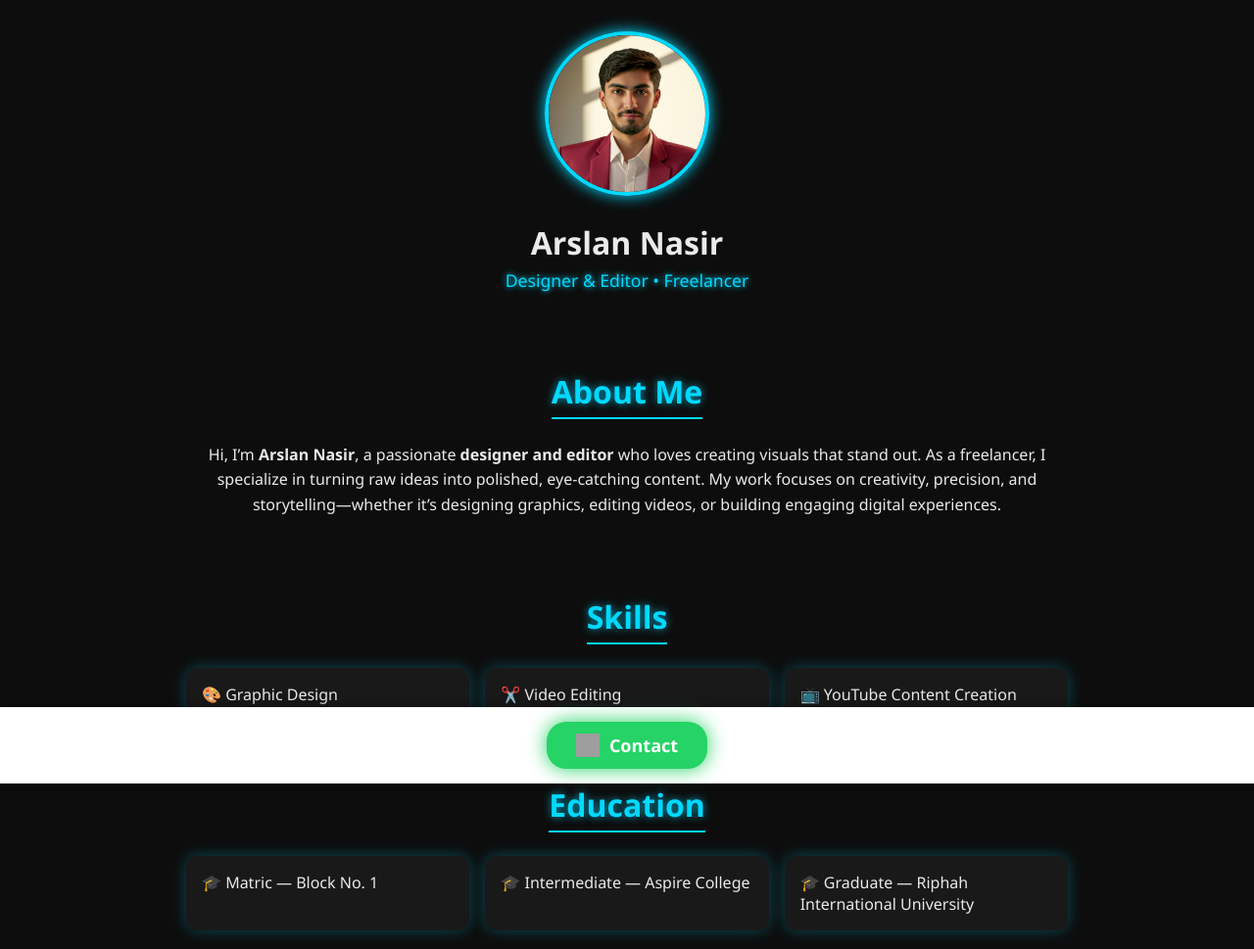
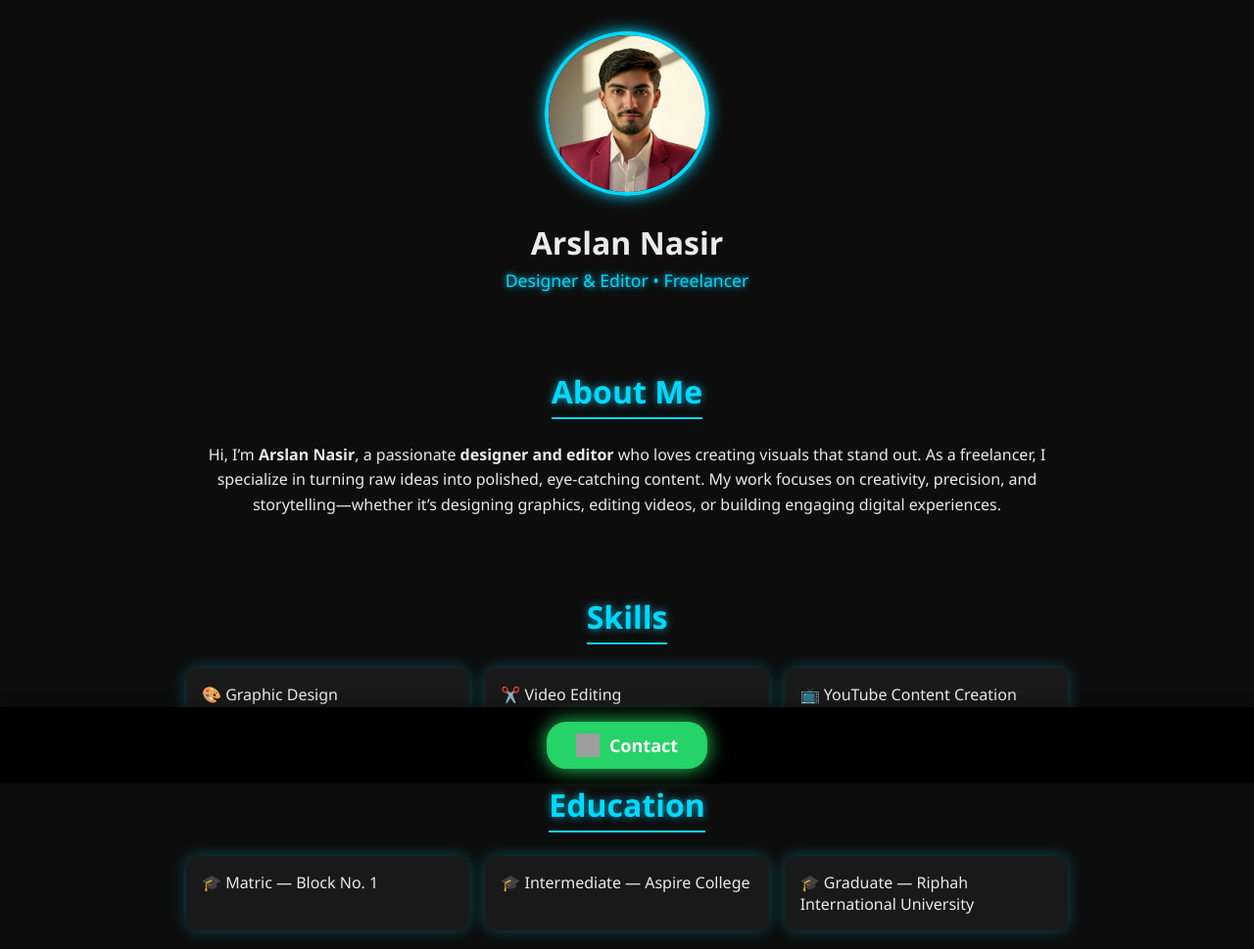
Before and after one commit to arsl02/Arslan-Portfolio, a plain HTML site: page index.html in a window 1280 px wide. Shown: the top 969 px of the page at 98% size. Drawn offline with Linux system fonts and the light colour scheme; grey boxes are pictures that could not be loaded.

Commit message:
Update index.html

```diff
--- a/index.html
+++ b/index.html
@@ -14,7 +14,7 @@
       bottom: 0;
       left: 0;
       width: 100%;
-      background-color: #FFFFFF; /* white background */
+      background-color: #000000; /* white background */
       display: flex;
       justify-content: center;
       align-items: center;
```
